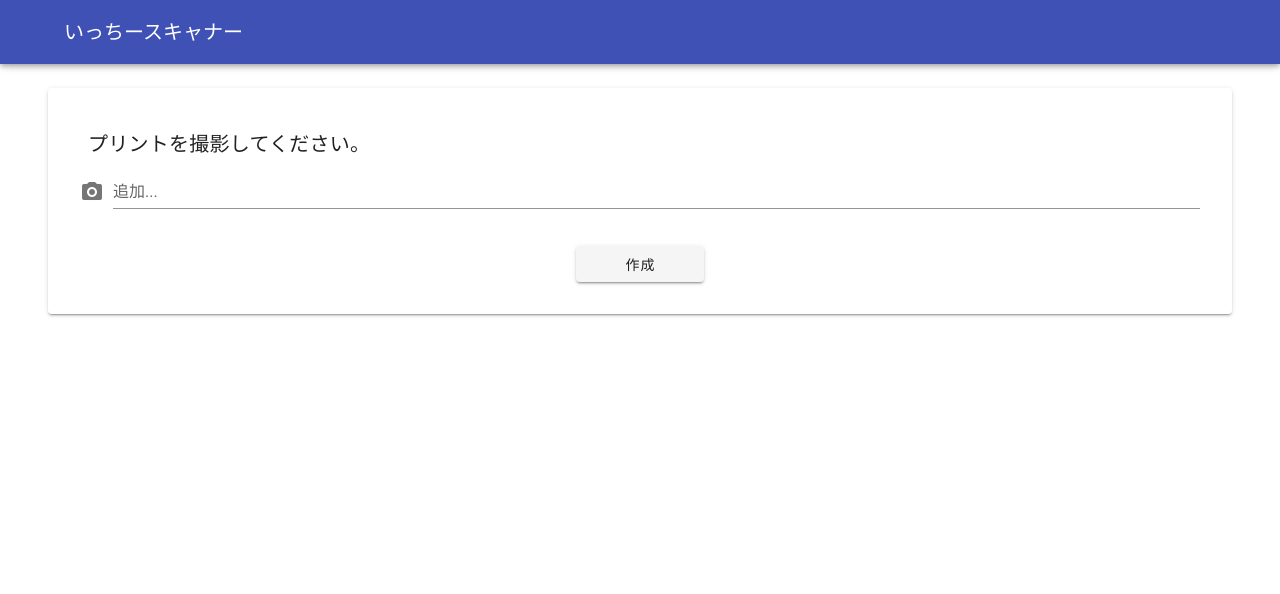
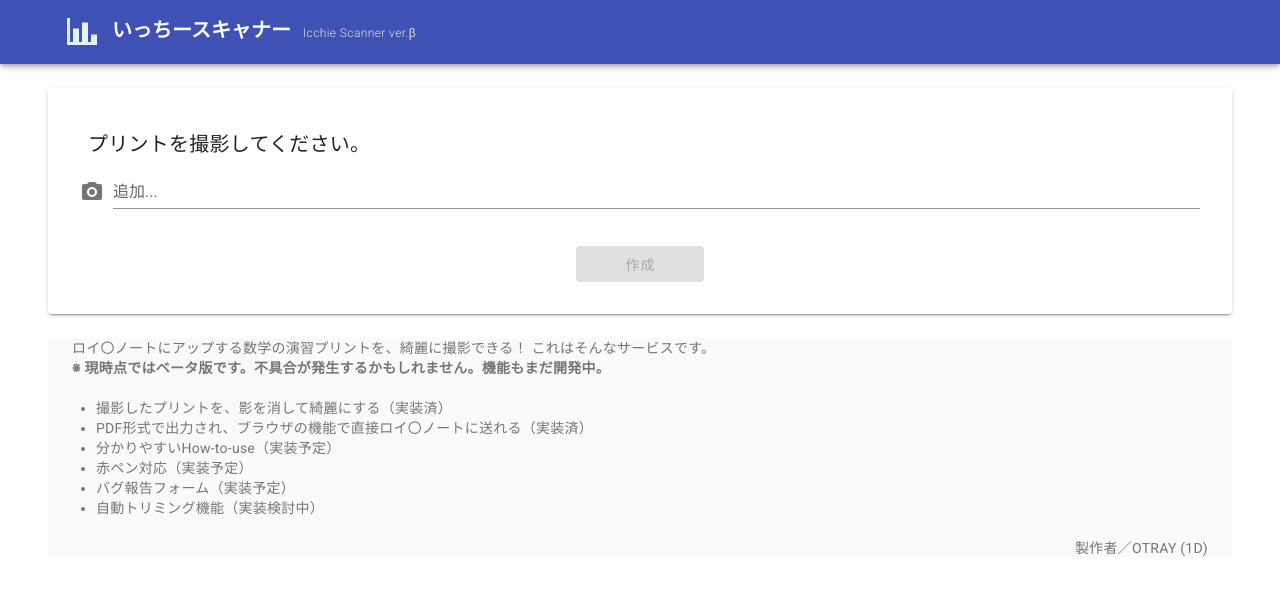
Before and after one commit to OTRAY271/icchie_scanner, a Vue app: page / in a window 1280 px wide. Shown: the top 594 px of the page. Built offline with nearby package versions, Linux system fonts and the light colour scheme.

Commit message:
Fixed UI

```diff
--- a/src/App.vue
+++ b/src/App.vue
@@ -2,7 +2,11 @@
   <v-app>
     <div>
       <v-app-bar class="pl-sm-12" color="indigo" dark>
-        <v-toolbar-title>いっちースキャナー</v-toolbar-title>
+        <v-toolbar-title>
+          <v-icon large color="blue lighten-5">mdi-chart-bar</v-icon>
+          <span class="mx-3 font-weight-bold">いっちースキャナー</span>
+          <span class="caption font-weight-light grey--text text--lighten-2">Icchie Scanner ver.β</span>
+        </v-toolbar-title>
       </v-app-bar>
     </div>
 
@@ -22,11 +26,35 @@
             ></v-file-input>
           </v-row>
           <v-row>
-            <v-btn class="px-12 mt-4 mx-auto" @click="generate()">作成</v-btn>
+            <v-btn
+              v-if="!processing"
+              :disabled="inputs.length === 1"
+              class="px-12 mt-4 mx-auto"
+              @click="generate()"
+            >作成</v-btn>
+            <v-progress-circular v-else class="mt-4 mx-auto" indeterminate color="primary"></v-progress-circular>
           </v-row>
         </v-col>
       </v-card-actions>
     </v-card>
+
+    <v-sheet class="mt-6 mx-sm-12 px-6 grey lighten-5 grey--text text--darken-1 body-2">
+      ロイ〇ノートにアップする数学の演習プリントを、綺麗に撮影できる！ これはそんなサービスです。
+      <br />
+      <span class="font-weight-bold">※ 現時点ではベータ版です。不具合が発生するかもしれません。機能もまだ開発中。</span>
+      <br />
+      <br />
+      <ul>
+        <li>撮影したプリントを、影を消して綺麗にする（実装済）</li>
+        <li>PDF形式で出力され、ブラウザの機能で直接ロイ〇ノートに送れる（実装済）</li>
+        <li>分かりやすいHow-to-use（実装予定）</li>
+        <li>赤ペン対応（実装予定）</li>
+        <li>バグ報告フォーム（実装予定）</li>
+        <li>自動トリミング機能（実装検討中）</li>
+      </ul>
+      <br />
+      <div align="right">製作者／OTRAY (1D)</div>
+    </v-sheet>
   </v-app>
 </template>
 
@@ -41,7 +69,8 @@ export default {
   data() {
     return {
       lastest_input_id: 0,
-      inputs: [{ id: 0, file: null }]
+      inputs: [{ id: 0, file: null }],
+      processing: false
     };
   },
   methods: {
@@ -65,9 +94,9 @@ export default {
           file: e
         });
       }
-      console.log(this.inputs);
     },
     generate() {
+      this.processing = true;
       var app = this;
       return new Promise(function(resolve) {
         let doc = new jsPDF();
@@ -108,32 +137,12 @@ export default {
           });
         }
         Promise.all(promises).then(function() {
+          app.processing = false;
           doc.save("a4.pdf");
           resolve();
         });
       });
     },
-    g() {},
-    /*ImageToBase64(img, mime_type) {
-      console.log(img);
-      // New Canvas
-      var canvas = document.createElement("canvas");
-      canvas.width = img.width;
-      canvas.height = img.height;
-      // Draw Image
-      var ctx = canvas.getContext("2d");
-      ctx.drawImage(img, 0, 0);
-      // To Base64
-      return canvas.toDataURL(mime_type);
-    },
-    async getFileContent(file) {
-      try {
-        const content = await this.readFileAsync(file);
-        this.content = content;
-      } catch (e) {
-        console.log(e);
-      }
-    },*/
     readFileAsync(file, i) {
       return new Promise((resolve, reject) => {
         const reader = new FileReader();
@@ -144,18 +153,6 @@ export default {
         reader.readAsDataURL(file);
       });
     }
-    /*readFileAsync(files) {
-      return new Promise((resolve, reject) => {
-        files.forEach(function(file) {
-          const reader = new FileReader();
-          reader.onload = () => {
-            resolve(reader.result);
-          };
-          reader.onerror = reject;
-          reader.readAsDataURL(file);
-        });
-      });
-    }*/
   }
 };
 </script>
```
Also changed, not shown: src/components/Process.js (+1 -14 lines).
